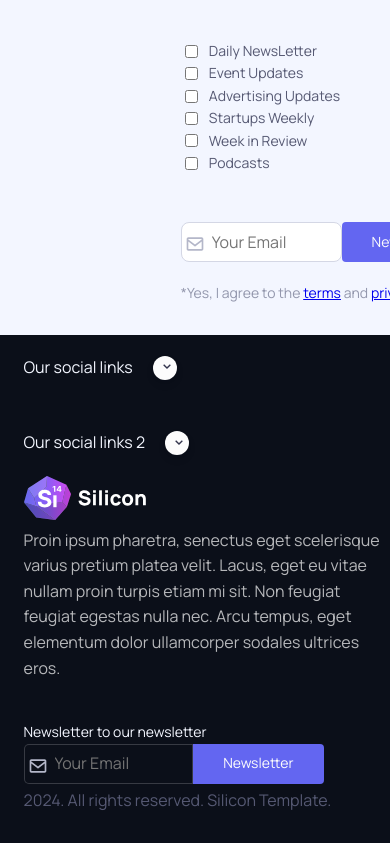
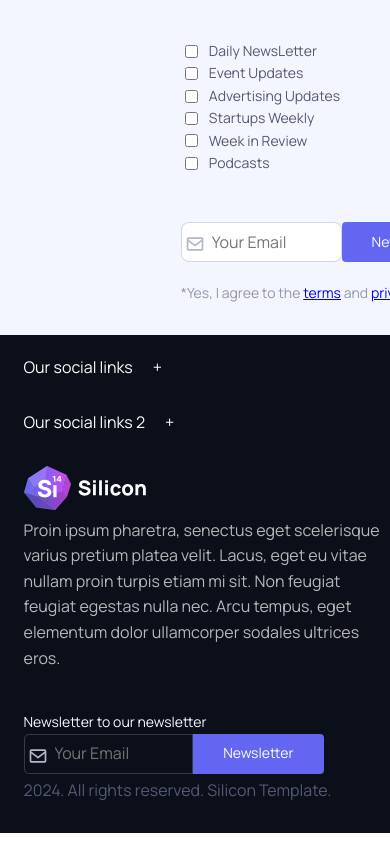
Before and after one commit to KimmoKAhola/Silicon-Kimmo-Ahola, a React (Vite) app: page /news in a window 390 px wide. Shown: the part 694-1537 px from the top of the page. Built offline with nearby package versions, Linux system fonts and the light colour scheme; no server answers.

Commit message:
fixed better accordion in dark footer

```diff
--- a/src/css/main.css
+++ b/src/css/main.css
@@ -842,6 +842,11 @@ input:focus {
     display: none;
   }
 }
+@media (max-width: 991px) {
+  #footer-dark #footer-dark-subscription {
+    margin-top: 10px;
+  }
+}
 #footer-dark #footer-dark-subscription #footer-text {
   max-width: 80%;
   color: rgba(255, 255, 255, 0.7);
@@ -898,7 +903,7 @@ input:focus {
   #dark-footer-mobile-accordion {
     display: grid;
     grid-template-columns: 1fr 1fr;
-    gap: 50px;
+    gap: 30px;
     grid-row: 1;
   }
 }
@@ -912,22 +917,19 @@ input:focus {
   gap: 20px;
   align-items: center;
 }
-#dark-footer-mobile-accordion .accordion-header p {
-  color: #F3F6FF;
-}
-#dark-footer-mobile-accordion .accordion-header .arrow-button {
-  display: flex;
-  align-items: center;
-  justify-content: center;
-}
-#dark-footer-mobile-accordion .accordion-header .arrow-button button {
-  color: #F3F6FF;
-  height: 24px;
-  width: 24px;
-}
-#dark-footer-mobile-accordion .accordion-header .arrow-button button img {
-  height: 16px;
-  width: 16px;
+#dark-footer-mobile-accordion .accordion-header button {
+  padding: 0;
+  background-color: #0B0F19;
+}
+#dark-footer-mobile-accordion .accordion-header button p {
+  line-height: 160%;
+  font-weight: 400;
+  color: #565973;
+  font-family: "Manrope", sans-serif;
+  font-size: 16px;
+  color: #fcfcfc;
+  display: flex;
+  gap: 20px;
 }
 #dark-footer-mobile-accordion .social-links-accordion {
   display: none;
--- a/src/css/scss/sections/global/components/_footer-dark.scss
+++ b/src/css/scss/sections/global/components/_footer-dark.scss
@@ -37,6 +37,9 @@
   }
 
   #footer-dark-subscription {
+    @include lg{
+      margin-top: 10px;
+    }
     #footer-text {
       max-width: 80%;
       color: rgba(255, 255, 255, 0.7);
@@ -98,37 +101,28 @@
   @include lg {
     display: grid;
     grid-template-columns: 1fr 1fr;
-    gap: 50px;
+    gap: 30px;
     grid-row: 1;
   }
-  @include mobile{
+  @include mobile {
     grid-template-columns: 1fr;
   }
 
   .accordion-header {
     display: flex;
     gap: 20px;
+
+    button {
+      padding: 0;
+      p {
+        @include text-m;
+        color: $white;
+        display: flex;
+        gap: 20px;
+      }
+      background-color: $gray-900;
+    }
     align-items: center;
-    p{
-      color: $gray-100;
-    }
-
-    .arrow-button {
-      display: flex;
-      align-items: center;
-      justify-content: center;
-
-      button {
-        color: $gray-100;
-        height: 24px;
-        width: 24px;
-
-        img {
-          height: 16px;
-          width: 16px;
-        }
-      }
-    }
   }
 
   .social-links-accordion {
--- a/src/views/sections/global/Footer-Dark.jsx
+++ b/src/views/sections/global/Footer-Dark.jsx
@@ -3,6 +3,7 @@ import Logo from '../../../images/logo/silicon-logo-dark_theme.svg'
 import {Link} from "react-router-dom";
 import SubscriberButton from "./SubscriberButton.jsx";
 import ArrowButton from "./ArrowButton.jsx";
+import socialLinks from "./SocialLinks.jsx";
 
 const FooterDark = () => {
     const [socialLinksAccordion, setSocialLinksAccordion] = useState(false);
@@ -66,10 +67,10 @@ const FooterDark = () => {
 
                 <div id="dark-footer-mobile-accordion">
                     <div className="dark-footer-accordion-item">
-                        <div className="accordion-header"><p>Our social links</p>
-                            <ArrowButton
-                                isActive={socialLinksAccordion ? "true" : false}
-                                onClick={toggleSocialLinks} direction={socialLinksAccordion ? "up" : "down"}/>
+                        <div className="accordion-header">
+                            <button onClick={toggleSocialLinks}>
+                                <p>Our social links<p>{socialLinksAccordion ? '-' : '+'} </p></p>
+                            </button>
                         </div>
                         <div className={`social-links-accordion ${socialLinksAccordion ? 'active' : 'inactive'}`}>
                             <ul>
@@ -82,9 +83,9 @@ const FooterDark = () => {
                     </div>
 
                     <div className="dark-footer-accordion-item">
-                        <div className="accordion-header"><p>Our social links 2</p><ArrowButton
-                            isActive={internalLinksAccordion ? "true" : false}
-                            onClick={toggleInternalLinks} direction={internalLinksAccordion ? "up" : "down"}/>
+                        <div className="accordion-header">
+                            <button onClick={toggleInternalLinks}>
+                                <p>Our social links 2 <p>{internalLinksAccordion ? '-' : '+'} </p></p></button>
                         </div>
                         <div className={`internal-links-accordion ${internalLinksAccordion ? 'active' : 'inactive'}`}>
                             <ul>
```
Also changed, not shown: 1 other file (tests, documents, lock files or other folders).
